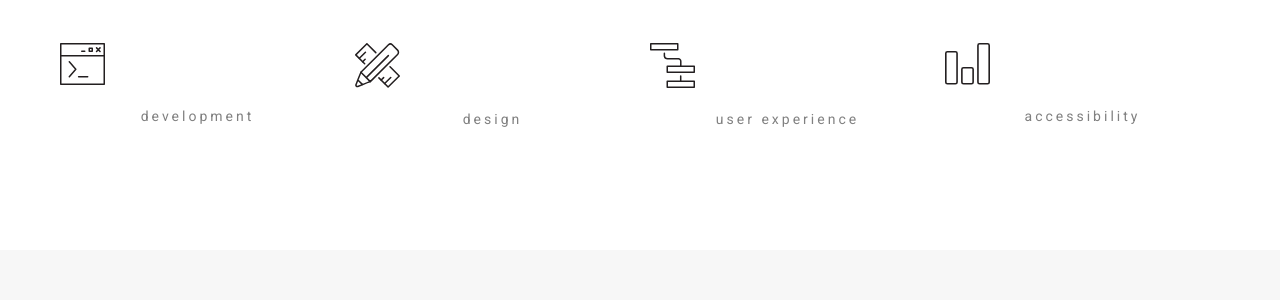
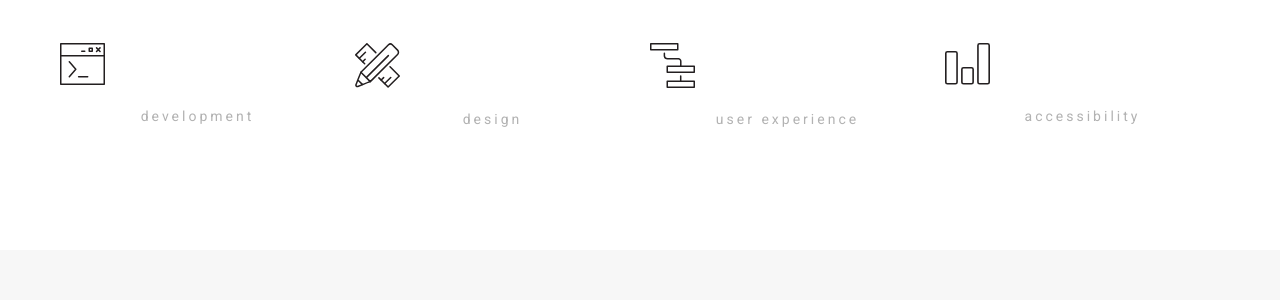
Before and after one commit to wearedigiteam/wearedigiteam.github.io, a Jekyll site: the page built from index.html, in a window 1280 px wide. Shown: the part 1217-1517 px from the top of the page. Built offline with Jekyll 4.4.1, drawn with Linux system fonts in a browser that asks for light colours.

Commit message:
Gray color

```diff
--- a/_sass/variables/_colors.scss
+++ b/_sass/variables/_colors.scss
@@ -2,7 +2,7 @@ $color-default:       #3f3f3f;
 $color-primary:       #ef5a27;
 $color-alternate:     #F6AD3A;
 $color-alternate2:    #5167bd;
-$color-gray:          rgb(128, 128, 128);
+$color-gray:          #b2b2b2;
 $color-light-gray:    #f7f7f7;
 
 $color-primary-dark:  #67a158;
```
